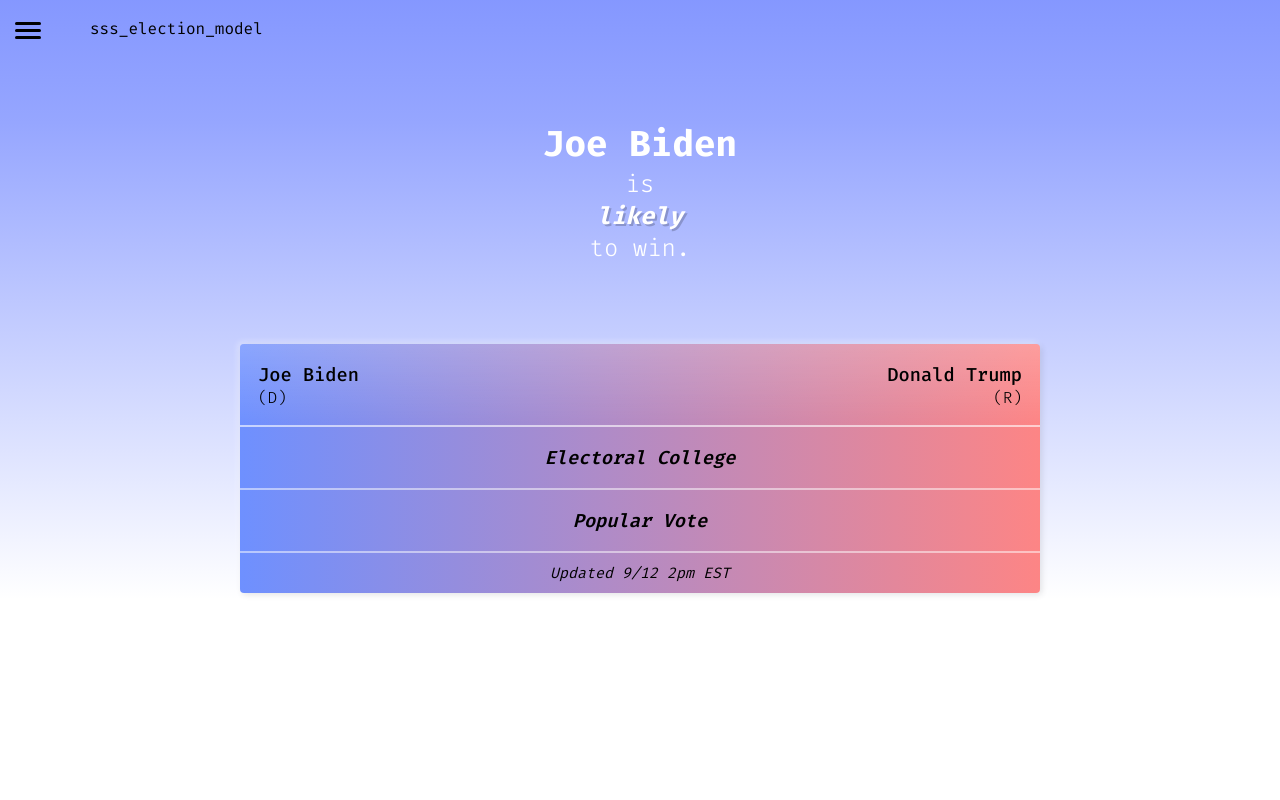
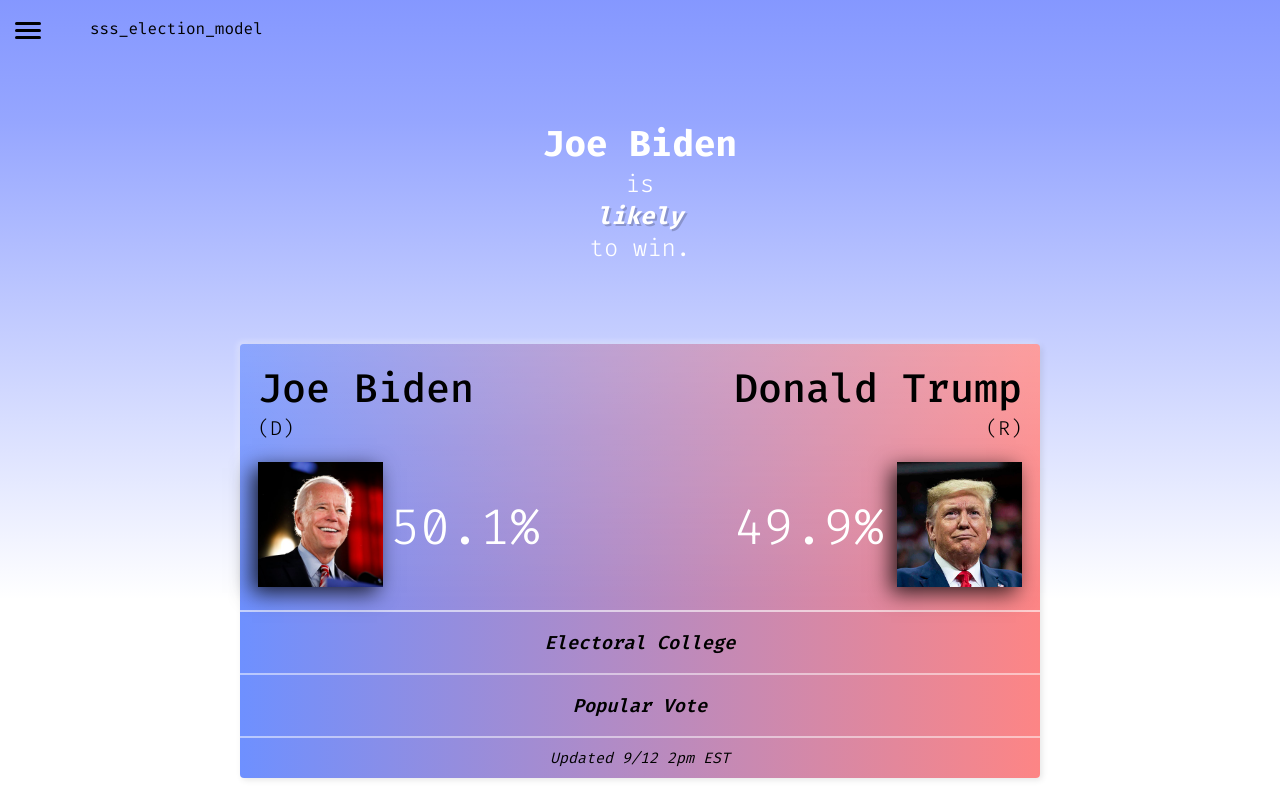
Before and after one commit to JamesxGamesYT/hte-election-model, a Flask app: page / in a window 1280 px wide. Run offline with Flask 2, Linux system fonts and the light colour scheme.

Commit message:
added biden/trump images and win percentages to webstie

```diff
--- a/election_simulator.py
+++ b/election_simulator.py
@@ -19,7 +19,7 @@ def run_simulations(num=10000, write=False):
     score_matrix = pd.read_csv("data/state_weights.csv", index_col="Geography").to_numpy()
     score_matrix = np.apply_along_axis(lambda x : np.sqrt(x), 1, score_matrix)
     simulations = []
-    for x in range(num):
+    for _ in range(num):
         variations = np.random.normal(scale=poll_error, size=[57])
         # for num,x in enumerate(score_matrix):
         #     diff_sum = 0
--- a/web/Server.py
+++ b/web/Server.py
@@ -1,5 +1,7 @@
 """Main Flask module for serving application.
 """
+import sys
+import flask
 
 from flask import Flask, render_template, url_for, request
 
--- a/web/static/css/index.css
+++ b/web/static/css/index.css
@@ -35,10 +35,20 @@ body {
     background: linear-gradient(180deg, rgba(78, 105, 255, 0.692) 0%, rgba(78, 105, 255, 0.596) 20%, rgba(0,0,0,0) 100%);
 }
 
+.underline {
+    display: inline-block;
+    z-index: 1;
+    background-color: rgba(78, 105, 255, 0.692);
+    width: 150px;
+    height: 5px;
+    position: relative;
+}
+
 #degree {
     font-style: italic;
     text-shadow: 2px 2px 0px rgba(0,0,0,.2);
 }
+
 
 #mainstats {
     display: inline-block;
@@ -57,6 +67,24 @@ body {
     text-align: left;
 }
 
+#image {
+    margin: 0;
+    box-shadow: -6px 6px 20px rgba(0, 0, 0, 0.8);
+}
+
+#win_prob {
+    position: absolute;
+    font-size: 50px;
+    font-weight: 200;
+    top: 150px;
+    color:  rgb(255,255,255);
+}
+
+#biden #win_prob {
+    left: 150px;
+    color:  rgb(255,255,255);
+}
+
 #candidates #trump {
     float: right;
     text-align: right;
@@ -64,7 +92,7 @@ body {
 
 #candidates {
     font-family: "Fira Code";
-    height: 45px;
+    height: 230px;
     padding: 18px;
     background: linear-gradient(180deg, rgba(255, 255, 255, 0.2) 0%, transparent 100%);
     border-bottom: 2px solid rgba(255, 255, 255, 0.507);
@@ -74,10 +102,12 @@ body {
 
 #candidates h3 {
     font-weight: 500;
+    font-size: 40px;
 }
 
-#candidates p {
+#candidates #party {
     font-weight: 100;
+    font-size: 20px;
 }
 
 .stats-section h3 {
--- a/web/templates/index.html
+++ b/web/templates/index.html
@@ -51,11 +51,17 @@
         <div id='candidates'>
             <div id='biden'>
                 <h3>Joe Biden</h3>
-                <p>(D)</p>
+                <p id="party">(D)</p>
+                <br>
+                <img src="static/media/biden.jpg" id="image" width=125px height=125px>
+                <p id="win_prob">50.1%</p>
             </div>
             <div id='trump'>
                 <h3>Donald Trump</h3>
-                <p>(R)</p>
+                <p id="party">(R)</p>
+                <br>
+                <img src="static/media/new_trump.jpg" id="image" width=125px height=125px>
+                <p id="win_prob">49.9%</p>
             </div>
         </div>
         <div id='electoral' class='stats-section'>
```
Also changed, not shown: web/static/media/biden.jpg (added), web/static/media/circle_biden.jpg (added), web/static/media/circle_trump.jpg (added), web/static/media/new_biden.jpg (added), web/static/media/new_circle_trump.jpg (added), web/static/media/new_trump.jpg (added), web/static/media/trump.jpg (added).
